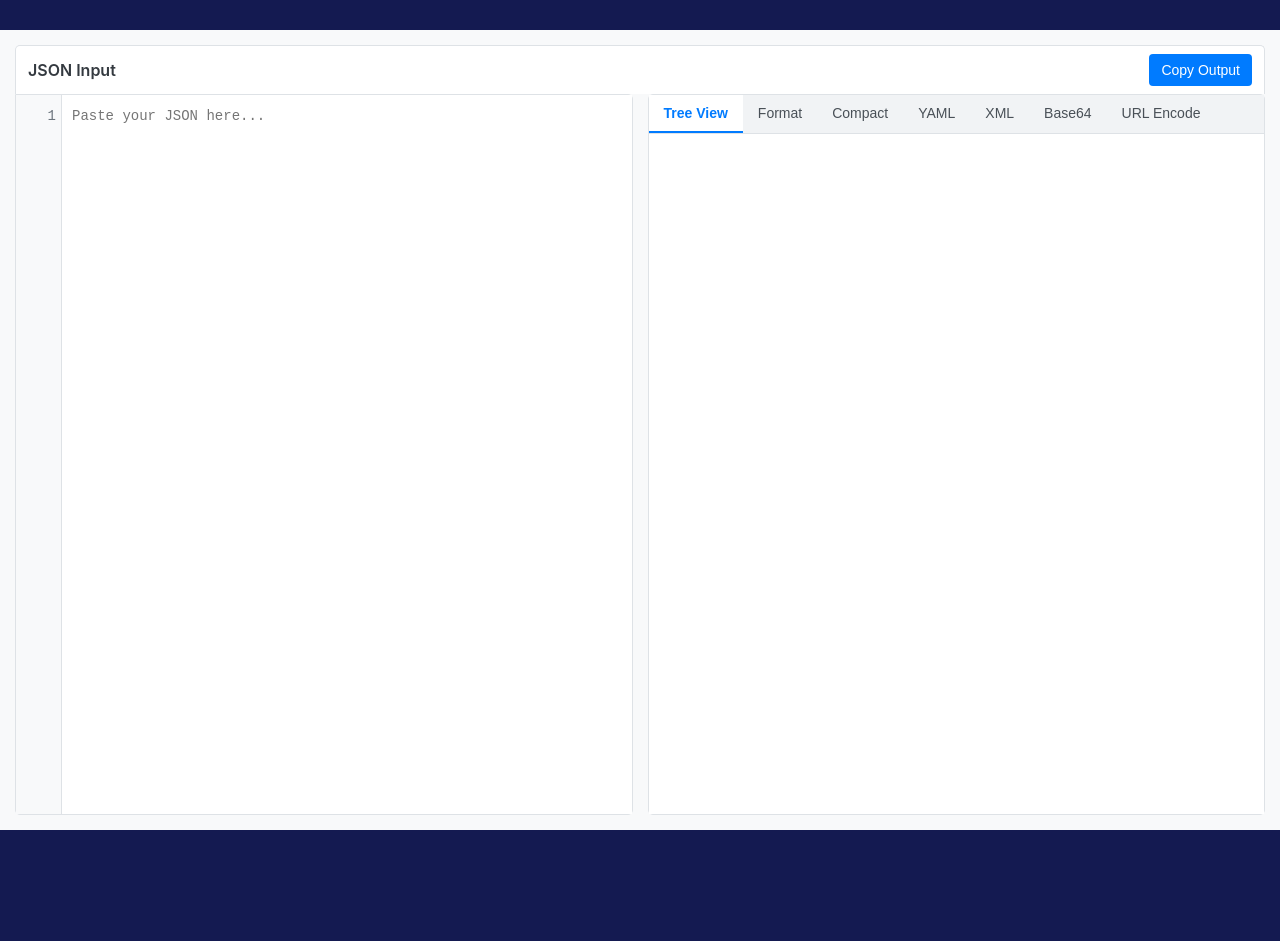
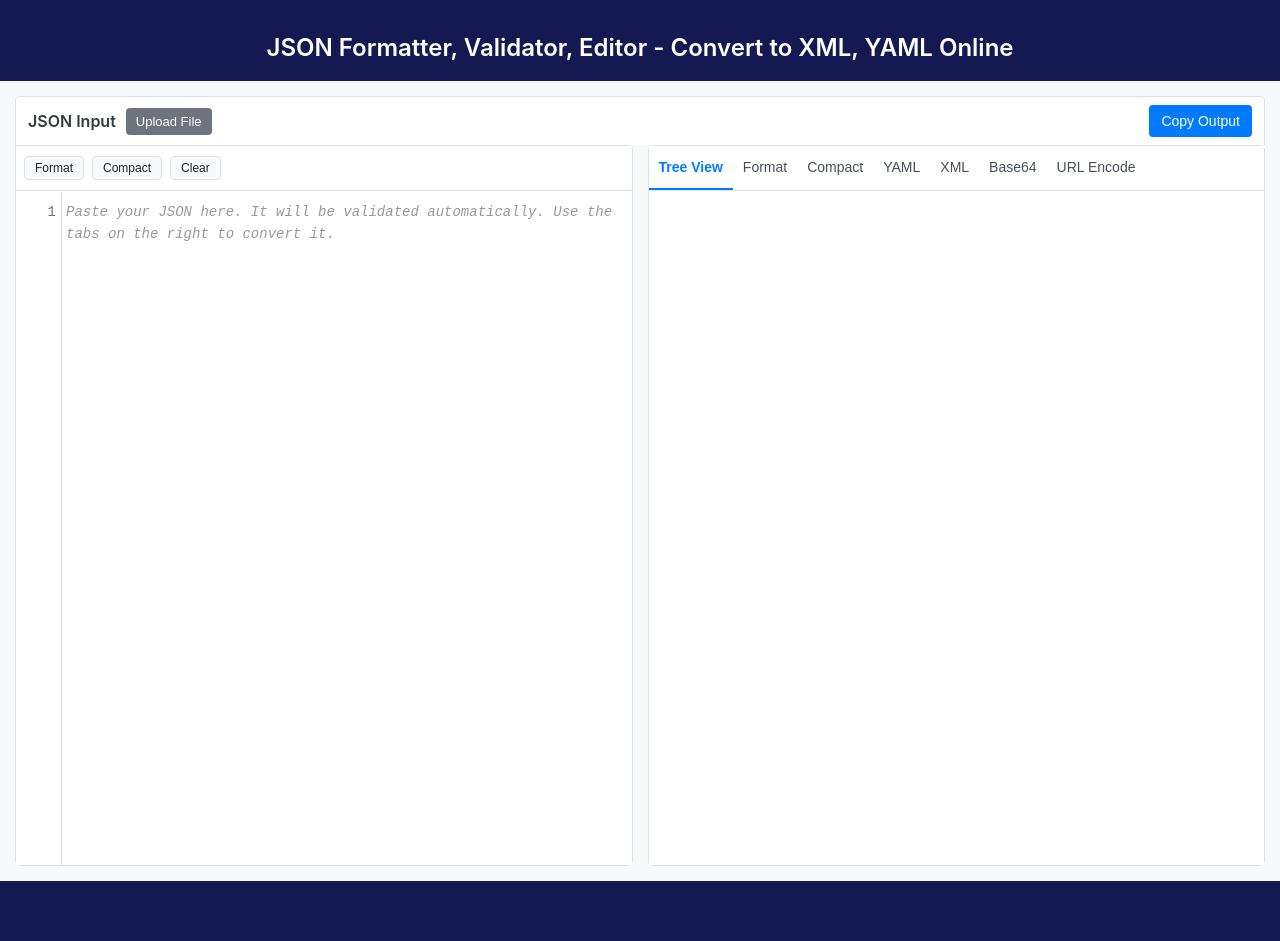
Before and after one commit to lijiaocn/kecology.com, a Jekyll site: the page built from _posts/2025-09-10-json.md, in a window 1280 px wide. Built offline with Jekyll 4.4.1, drawn with Linux system fonts in a browser that asks for light colours; comment, search, counter and statistics services are not loaded; before the commit the page ends 900 px from its top, so only the background shows below that.

Commit message:
json 工具基本满意

```diff
--- a/_posts/2025-09-10-json.md
+++ b/_posts/2025-09-10-json.md
@@ -1,8 +1,8 @@
 ---
 layout: page
-title: "JSON Tool: Format/Beautify,Validate,Compact/Minify,Convert"
+title: "JSON Formatter, Validator, Editor - Convert to XML, YAML Online"
 date: "2025-09-10 11:15:49 +0800"
-description:
+description: "A free online JSON tool for formatting, validating, and converting JSON data. Beautify, minify, or view your JSON in a tree structure. Convert JSON to XML, YAML, and more."
 last_modified_at: "2025-09-10 11:21:49 +0800"
 categories: "tool"
 permalink: /tool/json
@@ -11,11 +11,17 @@ mysetting:
   nowrapper: true
 ---
 
+<h1 class="page-title">{{ page.title }}</h1>
+
 <link rel="stylesheet" href="{{ site.baseurl }}/assets/css/json-tool.css">
 
 <div class="json-tool-container">
     <div class="toolbar">
-        <div class="toolbar-title">JSON Input</div>
+        <div class="toolbar-left">
+            <div class="toolbar-title">JSON Input</div>
+            <button id="upload-file-btn" class="toolbar-btn-secondary">Upload File</button>
+            <input type="file" id="file-input" style="display: none;" accept=".json,application/json,.txt,text/plain">
+        </div>
         <div class="toolbar-actions">
             <span id="copy-feedback"></span>
             <button id="copy-btn">Copy Output</button>
@@ -23,10 +29,18 @@ mysetting:
     </div>
     <div class="main-content">
         <div class="editor-pane">
-            <div id="input-status-bar" class="status-bar"></div>
+            <div class="editor-header">
+                <div class="editor-actions">
+                    <button id="format-input-btn" title="Format the JSON input">Format</button>
+                    <button id="compact-input-btn" title="Compact the JSON input">Compact</button>
+                    <button id="clear-btn" title="Clear content and local storage">Clear</button>
+                </div>
+                <div id="input-status-bar" class="status-bar"></div>
+            </div>
             <div class="editor-wrapper">
                 <div id="input-line-numbers" class="line-numbers">1</div>
-                <textarea id="json-input" placeholder="Paste your JSON here..."></textarea>
+                <pre id="highlighting-layer" aria-hidden="true"></pre>
+                <textarea id="json-input" placeholder="Paste your JSON here. It will be validated automatically. Use the tabs on the right to convert it." spellcheck="false" tabindex="-1"></textarea>
             </div>
         </div>
         <div class="output-pane">
--- a/assets/css/json-tool.css
+++ b/assets/css/json-tool.css
@@ -1,12 +1,21 @@
 /* General layout */
+.page-title {
+    font-size: 24px;
+    font-weight: 600;
+    margin-bottom: 15px;
+    color: #fff; /* Changed to white */
+    text-align: center; /* Centered */
+}
+
 .json-tool-container {
     display: flex;
     flex-direction: column;
-    height: calc(100vh - 100px); /* Adjust height to fit viewport */
+    height: calc(100vh - 100px);
     font-family: -apple-system, BlinkMacSystemFont, "Segoe UI", Roboto, "Helvetica Neue", Arial, sans-serif;
     background-color: #f8f9fa;
     padding: 15px;
     box-sizing: border-box;
+    min-width: 1045px; /* Accommodate two panes at their new min-width */
 }
 
 /* Toolbar */
@@ -21,10 +30,33 @@
     border-radius: 5px 5px 0 0;
 }
 
+.toolbar-left {
+    display: flex;
+    align-items: center;
+    gap: 10px;
+    flex-shrink: 1;
+    min-width: 0;
+}
+
 .toolbar-title {
     font-size: 16px;
     font-weight: 600;
     color: #343a40;
+}
+
+.toolbar-btn-secondary {
+    background-color: #6c757d;
+    color: white;
+    border: none;
+    padding: 6px 10px;
+    border-radius: 4px;
+    cursor: pointer;
+    font-size: 13px;
+    transition: background-color 0.2s;
+}
+
+.toolbar-btn-secondary:hover {
+    background-color: #5a6268;
 }
 
 .toolbar-actions {
@@ -65,7 +97,7 @@
     display: flex;
     flex: 1;
     gap: 15px;
-    min-height: 0; /* Prevent flexbox overflow */
+    min-height: 0;
 }
 
 /* Panes */
@@ -76,30 +108,75 @@
     border: 1px solid #dee2e6;
     border-radius: 5px;
     background-color: #fff;
-    min-width: 0;
+    min-width: 0; /* Let flexbox handle the sizing */
 }
 
 .editor-pane {
     border-top-left-radius: 0;
 }
 
-/* Status bar */
+/* Editor Header */
+.editor-header, .output-pane .tabs {
+    min-height: 45px; /* Unify header heights */
+    box-sizing: border-box;
+}
+
+.editor-header {
+    display: flex;
+    justify-content: space-between;
+    align-items: center;
+    padding: 4px 8px;
+    border-bottom: 1px solid #dee2e6;
+    background-color: #fff;
+    gap: 15px; /* Add spacing between buttons and status */
+}
+
+.editor-actions {
+    display: flex;
+    align-items: center;
+    gap: 8px;
+}
+
+.editor-actions button {
+    background-color: #f8f9fa;
+    border: 1px solid #dee2e6;
+    color: #212529;
+    cursor: pointer;
+    font-size: 12px;
+    font-weight: 500;
+    padding: 4px 10px;
+    border-radius: 4px;
+    transition: background-color 0.2s, border-color 0.2s;
+}
+
+.editor-actions button:hover {
+    background-color: #e9ecef;
+    border-color: #adb5bd;
+}
+
+#clear-btn:hover {
+    background-color: #dc3545;
+    border-color: #dc3545;
+    color: #fff;
+}
+
 .status-bar {
-    padding: 8px 12px;
+    padding: 8px 0; /* Left and right padding set to 0 */
     font-size: 13px;
-    border-bottom: 1px solid #dee2e6;
-    display: none; /* Hidden by default */
+    display: none;
+    flex-grow: 1;
+    text-align: left; /* Changed from right */
 }
 
 .status-bar.error {
     color: #dc3545;
-    background-color: #f8d7da;
+    /* background-color: #f8d7da; */
     display: block;
 }
 
 .status-bar.success {
     color: #28a745;
-    background-color: #d4edda;
+    /* background-color: #d4edda; */
     display: block;
 }
 
@@ -109,13 +186,14 @@
     flex: 1;
     min-height: 0;
     background-color: #fff;
+    position: relative; /* For layering */
 }
 
 /* Line Numbers */
 .line-numbers {
     width: 40px;
     padding: 10px 0;
-    background-color: #f8f9fa;
+    background-color: #fff; /* Changed to white */
     text-align: right;
     font-family: "Courier New", Courier, monospace;
     font-size: 14px;
@@ -128,18 +206,59 @@
     overflow: hidden;
 }
 
-/* Editor */
+/* Editor Highlighting & Textarea */
+#highlighting-layer,
 #json-input {
-    flex: 1;
-    border: none;
-    outline: none;
+    /* Common styles for both layers */
+    box-sizing: border-box; /* Fix for width + padding overflow */
+    position: absolute;
+    top: 0;
+    left: 40px; /* Match line-numbers width */
+    right: 0;
+    bottom: 0;
+    width: calc(100% - 40px);
+    height: 100%;
+    margin: 0;
     padding: 10px;
     font-family: "Courier New", Courier, monospace;
     font-size: 14px;
+    line-height: 1.6;
+    white-space: pre-wrap;
+    word-wrap: break-word;
+    border: none;
+    outline: none;
     resize: none;
-    line-height: 1.6;
+}
+
+#highlighting-layer {
+    color: transparent;
+    z-index: 1;
+    overflow: hidden;
+    pointer-events: none;
+}
+
+#json-input {
+    z-index: 2;
     color: #212529;
     background-color: transparent;
+    caret-color: black;
+}
+
+.error-line {
+    background-color: rgba(220, 53, 69, 0.15);
+    display: block;
+    margin: 0 -10px;
+    padding: 0 10px;
+}
+
+.error-char {
+    background-color: rgba(220, 53, 69, 0.4);
+    border-radius: 2px;
+}
+
+#json-input::placeholder {
+  color: #999;
+  font-style: italic;
 }
 
 /* Output pane */
@@ -147,11 +266,11 @@
     display: flex;
     border-bottom: 1px solid #dee2e6;
     flex-shrink: 0;
-    background-color: #f1f3f5;
+    background-color: #fff; /* Unify background */
 }
 
 .output-pane .tabs button {
-    padding: 10px 15px;
+    padding: 10px; /* Reduced padding */
     border: none;
     background: none;
     cursor: pointer;
@@ -251,3 +370,11 @@
 #tree-output .value.boolean {
     color: #fd7e14; /* Orange */
 }
+
+/* --- THEME OVERRIDE --- */
+/* Override Jekyll minima theme's code block background (#eef) */
+.json-tool-container pre,
+.json-tool-container code {
+  background-color: transparent;
+  border: none;
+}
--- a/assets/js/json-tool.js
+++ b/assets/js/json-tool.js
@@ -1,4 +1,5 @@
 document.addEventListener('DOMContentLoaded', () => {
+    // Elements
     const jsonInput = document.getElementById('json-input');
     const copyBtn = document.getElementById('copy-btn');
     const copyFeedback = document.getElementById('copy-feedback');
@@ -6,8 +7,13 @@ document.addEventListener('DOMContentLoaded', () => {
     const tabs = document.querySelectorAll('.tab-btn');
     const tabContents = document.querySelectorAll('.tab-content');
     const inputLineNumbers = document.getElementById('input-line-numbers');
+    const uploadFileBtn = document.getElementById('upload-file-btn');
+    const fileInput = document.getElementById('file-input');
+    const clearBtn = document.getElementById('clear-btn');
+    const formatInputBtn = document.getElementById('format-input-btn');
+    const compactInputBtn = document.getElementById('compact-input-btn');
+    const highlightingLayer = document.getElementById('highlighting-layer');
 
-    // Line number elements
     const lineNumbers = {
         formatted: document.getElementById('output-line-numbers'),
         yaml: document.getElementById('yaml-line-numbers'),
@@ -24,9 +30,13 @@ document.addEventListener('DOMContentLoaded', () => {
         urlencode: document.getElementById('urlencode-output'),
     };
 
+    // State
     let currentJson = null;
     let activeTab = 'tree';
     let copyTimeout;
+    const STORAGE_KEY = 'json-tool-input';
+
+    // --- Core Functions ---
 
     const updateStatus = (message, isError = false) => {
         statusBar.textContent = message;
@@ -53,19 +63,22 @@ document.addEventListener('DOMContentLoaded', () => {
             }
         }
         updateLineNumbers('1', inputLineNumbers);
-        updateLineNumbers('1', lineNumbers.formatted);
-        updateLineNumbers('1', lineNumbers.yaml);
-        updateLineNumbers('1', lineNumbers.xml);
+        Object.values(lineNumbers).forEach(el => updateLineNumbers('1', el));
+        highlightingLayer.innerHTML = '';
     };
 
-    const processJson = () => {
+    const processJson = (isInitialLoad = false) => {
         const jsonString = jsonInput.value;
         updateLineNumbers(jsonString, inputLineNumbers);
+        highlightingLayer.innerHTML = ''; // Clear previous highlights
 
         if (!jsonString.trim()) {
             updateStatus('');
             clearOutputs();
             currentJson = null;
+            if (!isInitialLoad) {
+                localStorage.removeItem(STORAGE_KEY);
+            }
             return;
         }
 
@@ -73,6 +86,7 @@ document.addEventListener('DOMContentLoaded', () => {
             currentJson = JSON.parse(jsonString);
             updateStatus('Valid JSON', false);
             renderOutputs();
+            localStorage.setItem(STORAGE_KEY, jsonString);
         } catch (e) {
             currentJson = null;
             updateStatus(`Invalid JSON: ${e.message}`, true);
@@ -82,9 +96,8 @@ document.addEventListener('DOMContentLoaded', () => {
                     else outputs[key].textContent = '';
                 }
             }
-            updateLineNumbers('1', lineNumbers.formatted);
-            updateLineNumbers('1', lineNumbers.yaml);
-            updateLineNumbers('1', lineNumbers.xml);
+            Object.values(lineNumbers).forEach(el => updateLineNumbers('1', el));
+            handleJsonError(jsonString, e);
         }
     };
 
@@ -92,49 +105,125 @@ document.addEventListener('DOMContentLoaded', () => {
         if (currentJson === null) return;
 
         const compactString = JSON.stringify(currentJson);
+        const formattedString = JSON.stringify(currentJson, null, 4);
+        const xmlString = jsonToXml(currentJson);
+        const yamlString = jsonToYaml(currentJson);
 
-        // Formatted
-        const formattedString = JSON.stringify(currentJson, null, 4);
         outputs.formatted.textContent = formattedString;
         updateLineNumbers(formattedString, lineNumbers.formatted);
 
-        // Compact
         outputs.compact.textContent = compactString;
 
-        // Tree View
         outputs.tree.innerHTML = '';
         outputs.tree.appendChild(createJsonTree(currentJson));
 
-        // XML
-        const xmlString = jsonToXml(currentJson);
         outputs.xml.textContent = xmlString;
         updateLineNumbers(xmlString, lineNumbers.xml);
 
-        // YAML
-        const yamlString = jsonToYaml(currentJson);
         outputs.yaml.textContent = yamlString;
         updateLineNumbers(yamlString, lineNumbers.yaml);
 
-        // Base64
         try {
             outputs.base64.textContent = btoa(unescape(encodeURIComponent(compactString)));
         } catch (e) {
             outputs.base64.textContent = 'Error encoding to Base64.';
         }
 
-        // URL Encode
         outputs.urlencode.textContent = encodeURIComponent(compactString);
     };
 
+    const handleJsonError = (text, error) => {
+        // Regex for Chrome/Edge ("at position X") and Firefox ("line X column Y")
+        const posRegex = /(?:at position|in JSON at position) (\d+)/;
+        const lineColRegex = /line (\d+) column (\d+)/;
+
+        const posMatch = error.message.match(posRegex);
+        const lineColMatch = error.message.match(lineColRegex);
+
+        let errorLine, errorCol;
+
+        if (lineColMatch) {
+            errorLine = parseInt(lineColMatch[1], 10);
+            errorCol = parseInt(lineColMatch[2], 10);
+        } else if (posMatch) {
+            const charIndex = parseInt(posMatch[1], 10);
+            let lines = text.substring(0, charIndex).split('\n');
+            errorLine = lines.length;
+            errorCol = lines[lines.length - 1].length + 1;
+        } else {
+            return; // Cannot determine error location
+        }
+
+        highlightError(text, errorLine, errorCol);
+    };
+
+    const highlightError = (text, line, col) => {
+        const escapeHtml = (unsafe) => unsafe.replace(/&/g, "&amp;").replace(/</g, "&lt;").replace(/>/g, "&gt;");
+        const lines = text.split('\n');
+        if (line > lines.length || line < 1) return;
+
+        const lineIndex = line - 1;
+        const colIndex = col - 1;
+
+        const highlightedLines = lines.map(escapeHtml);
+
+        if (lineIndex < highlightedLines.length && colIndex >= 0) {
+            let lineContent = lines[lineIndex]; // Use original line for char manipulation
+            if (colIndex < lineContent.length) {
+                const char = lineContent[colIndex];
+                const part1 = escapeHtml(lineContent.substring(0, colIndex));
+                const part2 = escapeHtml(lineContent.substring(colIndex + 1));
+                const highlightedChar = `<span class="error-char">${escapeHtml(char)}</span>`;
+                highlightedLines[lineIndex] = `${part1}${highlightedChar}${part2}`;
+            }
+        }
+
+        highlightedLines[lineIndex] = `<span class="error-line">${highlightedLines[lineIndex]}</span>`;
+        highlightingLayer.innerHTML = highlightedLines.join('\n');
+    };
+
     // --- Event Listeners ---
-    jsonInput.addEventListener('input', processJson);
+
+    jsonInput.addEventListener('input', () => processJson());
+
+    jsonInput.addEventListener('keydown', (e) => {
+        if (e.key === 'Tab') {
+            e.preventDefault();
+            const start = jsonInput.selectionStart;
+            const end = jsonInput.selectionEnd;
+            const spaces = '    '; // 4 spaces for a tab
+
+            if (e.shiftKey) {
+                // Shift + Tab: Outdent
+                let lineStart = start;
+                while (lineStart > 0 && jsonInput.value[lineStart - 1] !== '\n') {
+                    lineStart--;
+                }
+                if (jsonInput.value.substring(lineStart, lineStart + spaces.length) === spaces) {
+                    jsonInput.value = jsonInput.value.substring(0, lineStart) + jsonInput.value.substring(lineStart + spaces.length);
+                    const newStart = Math.max(lineStart, start - spaces.length);
+                    jsonInput.selectionStart = jsonInput.selectionEnd = newStart;
+                }
+            } else {
+                // Tab: Indent
+                jsonInput.value = jsonInput.value.substring(0, start) + spaces + jsonInput.value.substring(end);
+                jsonInput.selectionStart = jsonInput.selectionEnd = start + spaces.length;
+            }
+            processJson(); // Re-process after changing content
+        }
+    });
+
     jsonInput.addEventListener('scroll', () => {
         if (inputLineNumbers) {
             inputLineNumbers.scrollTop = jsonInput.scrollTop;
+            inputLineNumbers.scrollLeft = jsonInput.scrollLeft;
+        }
+        if (highlightingLayer) {
+            highlightingLayer.scrollTop = jsonInput.scrollTop;
+            highlightingLayer.scrollLeft = jsonInput.scrollLeft;
         }
     });
 
-    // Add scroll listeners for all output wrappers that have line numbers
     for (const key in lineNumbers) {
         const outputEl = outputs[key];
         const lineNumbersEl = lineNumbers[key];
@@ -142,6 +231,7 @@ document.addEventListener('DOMContentLoaded', () => {
             outputEl.parentElement.addEventListener('scroll', () => {
                 if (lineNumbersEl) {
                     lineNumbersEl.scrollTop = outputEl.parentElement.scrollTop;
+                    lineNumbersEl.scrollLeft = outputEl.parentElement.scrollLeft;
                 }
             });
         }
@@ -152,46 +242,87 @@ document.addEventListener('DOMContentLoaded', () => {
             updateStatus('Nothing to copy.', true);
             return;
         }
-
-        let contentToCopy = '';
-        if (activeTab === 'tree') {
-            contentToCopy = JSON.stringify(currentJson, null, 4);
-        } else if (outputs[activeTab]) {
-            contentToCopy = outputs[activeTab].textContent;
-        }
-
+        let contentToCopy = activeTab === 'tree' ? JSON.stringify(currentJson, null, 4) : (outputs[activeTab]?.textContent || '');
         if (contentToCopy) {
-            navigator.clipboard.writeText(contentToCopy).then(
-                () => {
-                    copyFeedback.textContent = 'Copied to clipboard!';
-                    copyFeedback.classList.add('show');
-                    clearTimeout(copyTimeout);
-                    copyTimeout = setTimeout(() => {
-                        copyFeedback.classList.remove('show');
-                    }, 2000);
-                },
-                () => {
-                    updateStatus('Failed to copy.', true);
-                }
-            );
+            navigator.clipboard.writeText(contentToCopy).then(() => {
+                copyFeedback.textContent = 'Copied to clipboard!';
+                copyFeedback.classList.add('show');
+                clearTimeout(copyTimeout);
+                copyTimeout = setTimeout(() => copyFeedback.classList.remove('show'), 2000);
+            }, () => updateStatus('Failed to copy.', true));
         }
     });
 
     tabs.forEach(tab => {
         tab.addEventListener('click', () => {
-            const tabName = tab.dataset.tab;
-            activeTab = tabName;
-
+            activeTab = tab.dataset.tab;
             tabs.forEach(t => t.classList.remove('active'));
             tab.classList.add('active');
-
-            tabContents.forEach(content => {
-                content.classList.toggle('hidden', content.id !== tabName);
-            });
+            tabContents.forEach(content => content.classList.toggle('hidden', content.id !== activeTab));
         });
     });
 
-    // --- JSON Tree Viewer ---
+    clearBtn.addEventListener('click', () => {
+        jsonInput.value = '';
+        localStorage.removeItem(STORAGE_KEY);
+        processJson();
+    });
+
+    formatInputBtn.addEventListener('click', () => {
+        const currentVal = jsonInput.value;
+        if (!currentVal.trim()) return;
+        try {
+            const parsed = JSON.parse(currentVal);
+            jsonInput.value = JSON.stringify(parsed, null, 4);
+            processJson(); // Re-process to update everything
+        } catch (e) {
+            // If formatting fails, it means JSON is invalid.
+            // processJson() will catch and handle the error display.
+            processJson();
+        }
+    });
+
+    compactInputBtn.addEventListener('click', () => {
+        const currentVal = jsonInput.value;
+        if (!currentVal.trim()) return;
+        try {
+            const parsed = JSON.parse(currentVal);
+            jsonInput.value = JSON.stringify(parsed);
+            processJson(); // Re-process to update everything
+        } catch (e) {
+            // If compacting fails, it means JSON is invalid.
+            // processJson() will catch and handle the error display.
+            processJson();
+        }
+    });
+
+    uploadFileBtn.addEventListener('click', () => fileInput.click());
+    fileInput.addEventListener('change', (event) => {
+        const file = event.target.files[0];
+        if (!file) return;
+        const reader = new FileReader();
+        reader.onload = (e) => {
+            jsonInput.value = e.target.result;
+            processJson();
+        };
+        reader.readAsText(file);
+        fileInput.value = ''; // Reset for same-file uploads
+    });
+
+
+
+    // --- Initialization ---
+    const loadFromStorage = () => {
+        const savedJson = localStorage.getItem(STORAGE_KEY);
+        if (savedJson) {
+            jsonInput.value = savedJson;
+        }
+        processJson(true);
+    };
+
+    loadFromStorage();
+
+    // --- Converters and Tree Viewer (omitted for brevity) ---
     function createJsonTree(data) {
         const tree = buildTree(data, 'root');
         return tree;
@@ -241,7 +372,6 @@ document.addEventListener('DOMContentLoaded', () => {
         return ul;
     }
 
-    // --- Converters ---
     function jsonToXml(json) {
         const toXml = (v, name, ind) => {
             let xml = '';
@@ -347,7 +477,4 @@ document.addEventListener('DOMContentLoaded', () => {
             return `Error converting to YAML: ${e.message}`;
         }
     }
-
-    // Initial processing
-    processJson();
 });
```
